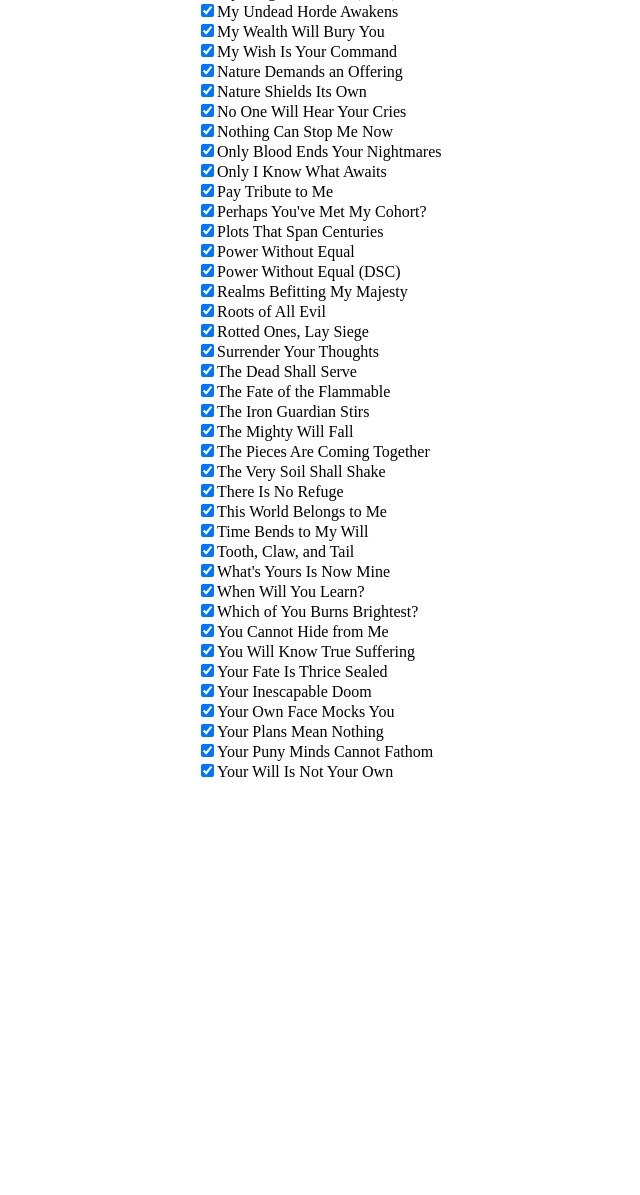
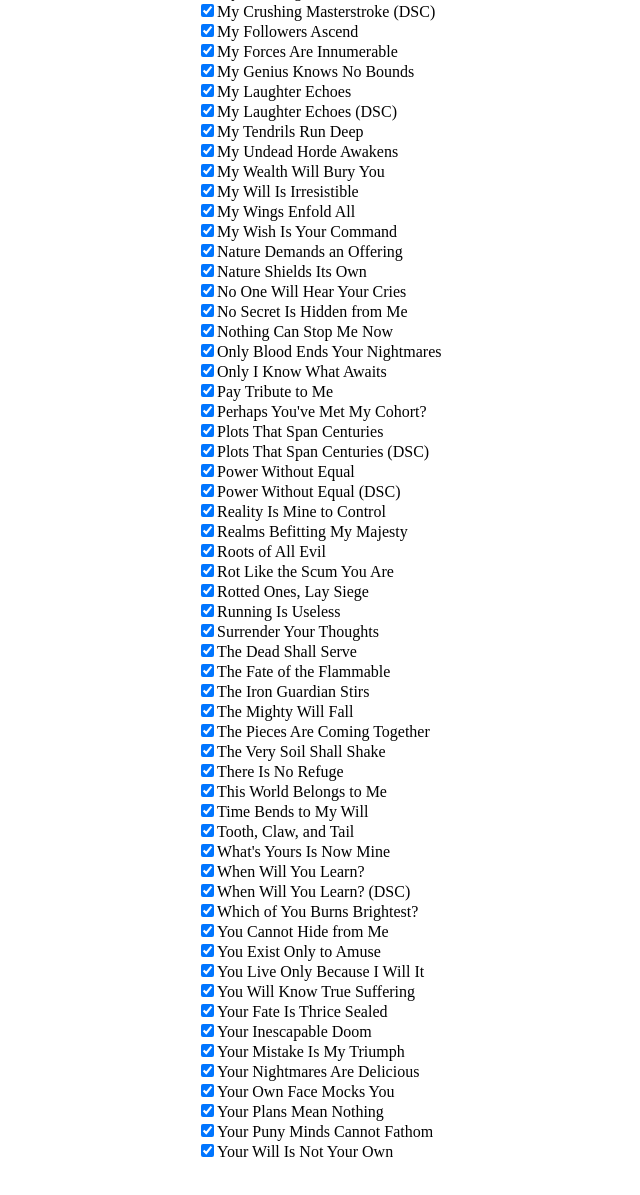
Before and after one commit to thepeopleseason/mtg_archenemy, a plain HTML site: page index.html in a window 1280 px wide. Shown: the part 1157-2352 px from the top of the page, without its empty margins (533-1173 px from the left). Before the commit the page ends 2018 px from the top, so only its background shows below. Drawn offline with Linux system fonts and the light colour scheme.

Commit message:
added 2024-09-13 previews

```diff
--- a/index.html
+++ b/index.html
@@ -95,42 +95,42 @@ const schemes = [
   { name: "parc-58-imprison-this-insolent-wretch.png", title: "Imprison This Insolent Wretch", ongoing: true, },
   { name: "dsc-328-behold-the-power-of-destruction.png", title: "Behold the Power of Destruction (DSC)" },
   // { name: "dsc-329-chaos-is-my-plaything.png", title: "Chaos Is My Plaything" },
-  // { name: "dsc-330-choose-your-champion.png", title: "Choose Your Champion" },
+  { name: "dsc-330-choose-your-champion.png", title: "Choose Your Champion (DSC)" },
   { name: "dsc-331-choose-your-demise.png", title: "Choose Your Demise (DSC)" },
-  // { name: "dsc-332-dark-wings-bring-your-downfall.png", title: "Dark Wings Bring Your Downfall", ongoing: true },
-  // { name: "dsc-333-fear-my-authority.png", title: "Fear My Authority", ongoing: true },
+  { name: "dsc-332-dark-wings-bring-your-downfall.png", title: "Dark Wings Bring Your Downfall", ongoing: true },
+  { name: "dsc-333-fear-my-authority.png", title: "Fear My Authority", ongoing: true },
   { name: "dsc-334-i-am-duskmourn.png", title: "I Am Duskmourn", ongoing: true },
-  // { name: "dsc-335-i-am-never-alone.png", title: "I Am Never Alone" },
+  { name: "dsc-335-i-am-never-alone.png", title: "I Am Never Alone" },
   { name: "dsc-336-i-am-untouchable.png", title: "I Am Untouchable", ongoing: true },
-  // { name: "dsc-337-i-call-for-slaughter.png", title: "I Call for Slaughter", },
+  { name: "dsc-337-i-call-for-slaughter.png", title: "I Call for Slaughter", },
   { name: "dsc-338-i-will-savor-your-agony.png", title: "I Will Savor Your Agony", },
   { name: "dsc-339-kneel-before-my-legions.png", title: "Kneel Before My Legions" },
   { name: "dsc-340-mine-is-the-only-truth.png", title: "Mine Is the Only Truth", ongoing: true },
   { name: "dsc-341-my-champion-stands-supreme.png", title: "My Champion Stands Supreme", ongoing: true },
-  // { name: "dsc-342-my-crushing-masterstroke.png", title: "My Crushing Masterstroke" },
+  { name: "dsc-342-my-crushing-masterstroke.png", title: "My Crushing Masterstroke (DSC)" },
   { name: "dsc-343-my-followers-ascend.png", title: "My Followers Ascend" },
   { name: "dsc-344-my-laughter-echoes.png", title: "My Laughter Echoes (DSC)", ongoing: true, },
-  // { name: "dsc-345-my-tendrils-run-deep.png", title: "My Tendrils Run Deep", ongoing: true, },
+  { name: "dsc-345-my-tendrils-run-deep.png", title: "My Tendrils Run Deep", ongoing: true, },
   { name: "dsc-346-my-wealth-will-bury-you.png", title: "My Wealth Will Bury You" },
-  //{ name: "dsc-347-my-will-is-irresistible.png", title: "My Will Is Irresistible" },
-  //{ name: "dsc-348-my-wings-enfold-all.png", title: "My Wings Enfold All" },
-  //{ name: "dsc-349-no-secret-is-hidden-from-me.png", title: "No Secret Is Hidden from Me" },
+  { name: "dsc-347-my-will-is-irresistible.png", title: "My Will Is Irresistible" },
+  { name: "dsc-348-my-wings-enfold-all.png", title: "My Wings Enfold All" },
+  { name: "dsc-349-no-secret-is-hidden-from-me.png", title: "No Secret Is Hidden from Me" },
   { name: "dsc-350-only-i-know-what-awaits.png", title: "Only I Know What Awaits" },
-  // { name: "dsc-351-plots-that-span-centuries.png", title: "Plots That Span Centuries (DSC)" },
+  { name: "dsc-351-plots-that-span-centuries.png", title: "Plots That Span Centuries (DSC)" },
   { name: "dsc-352-power-without-equal.png", title: "Power Without Equal (DSC)" },
   { name: "dsc-353-a-premonition-of-your-demise.png", title: "A Premonition of Your Demise" },
-  // { name: "dsc-354-reality-is-mine-to-control.png", title: "Reality Is Mine to Control", ongoing: true },
-  // { name: "dsc-355-rot-like-the-scum-you-are.png", title: "Rot Like the Scum You Are" },
-  // { name: "dsc-356-running-is-useless.png", title: "Running Is Useless" },
+  { name: "dsc-354-reality-is-mine-to-control.png", title: "Reality Is Mine to Control", ongoing: true },
+  { name: "dsc-355-rot-like-the-scum-you-are.png", title: "Rot Like the Scum You Are" },
+  { name: "dsc-356-running-is-useless.png", title: "Running Is Useless" },
   { name: "dsc-357-time-bends-to-my-will.png", title: "Time Bends to My Will", },
-  // { name: "dsc-358-when-will-you-learn.png", title: "When Will You Learn? (DSC)", },
+  { name: "dsc-358-when-will-you-learn.png", title: "When Will You Learn? (DSC)", },
   // { name: "dsc-359-you-are-unworthy-of-mercy.png", title: "You Are Unworthy of Mercy", },
   { name: "dsc-360-you-cannot-hide-from-me.png", title: "You Cannot Hide from Me" },
-  // { name: "dsc-361-you-exist-only-to-amuse.png", title: "You Exist Only to Amuse" },
-  // { name: "dsc-362-you-live-only-because-i-will-it.png", title: "You Live Only Because I Will It" },
+  { name: "dsc-361-you-exist-only-to-amuse.png", title: "You Exist Only to Amuse" },
+  { name: "dsc-362-you-live-only-because-i-will-it.png", title: "You Live Only Because I Will It" },
   { name: "dsc-363-you-will-know-true-suffering.png", title: "You Will Know True Suffering" },
-  // { name: "dsc-364-your-mistake-is-my-triumph.png", title: "Your Mistake Is My Triumph" },
-  // { name: "dsc-365-your-nightmares-are-delicious.png", title: "Your Nightmares Are Delicious" },
+  { name: "dsc-364-your-mistake-is-my-triumph.png", title: "Your Mistake Is My Triumph" },
+  { name: "dsc-365-your-nightmares-are-delicious.png", title: "Your Nightmares Are Delicious" },
   { name: "dsc-366-your-own-face-mocks-you.png", title: "Your Own Face Mocks You" },
   { name: "dsc-367-your-plans-mean-nothing.png", title: "Your Plans Mean Nothing" },
 ];
```
Also changed, not shown: dsc-330-choose-your-champion.png (added), dsc-333-fear-my-authority.png (added), dsc-335-i-am-never-alone.png (added), dsc-337-i-call-for-slaughter.png (added), dsc-347-my-will-is-irresistible.png (added), dsc-348-my-wings-enfold-all.png (added), 13 other files.
